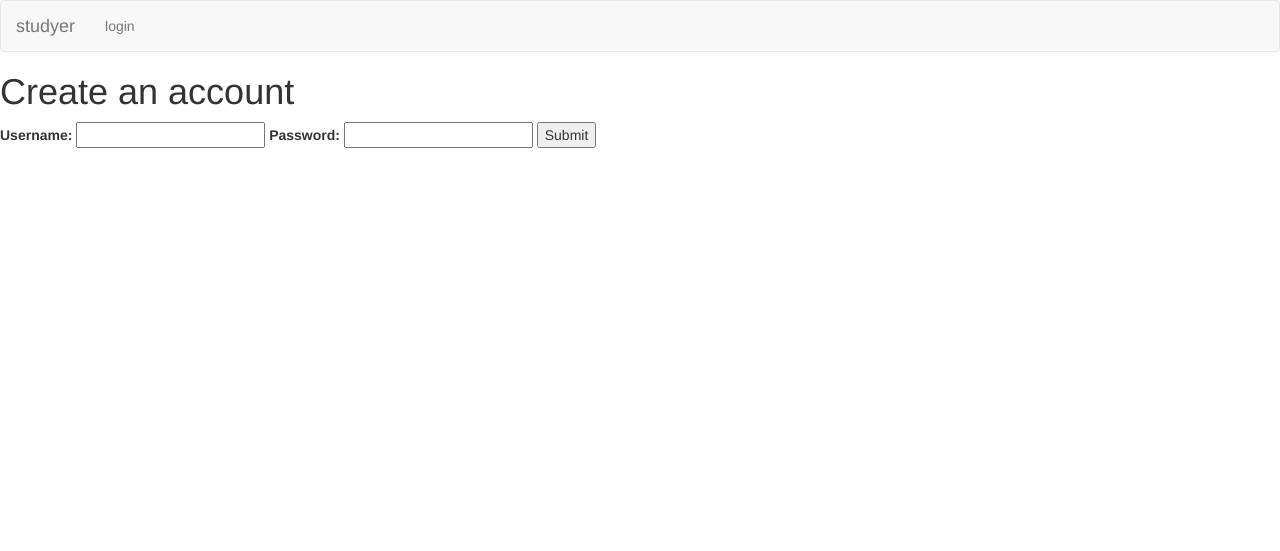
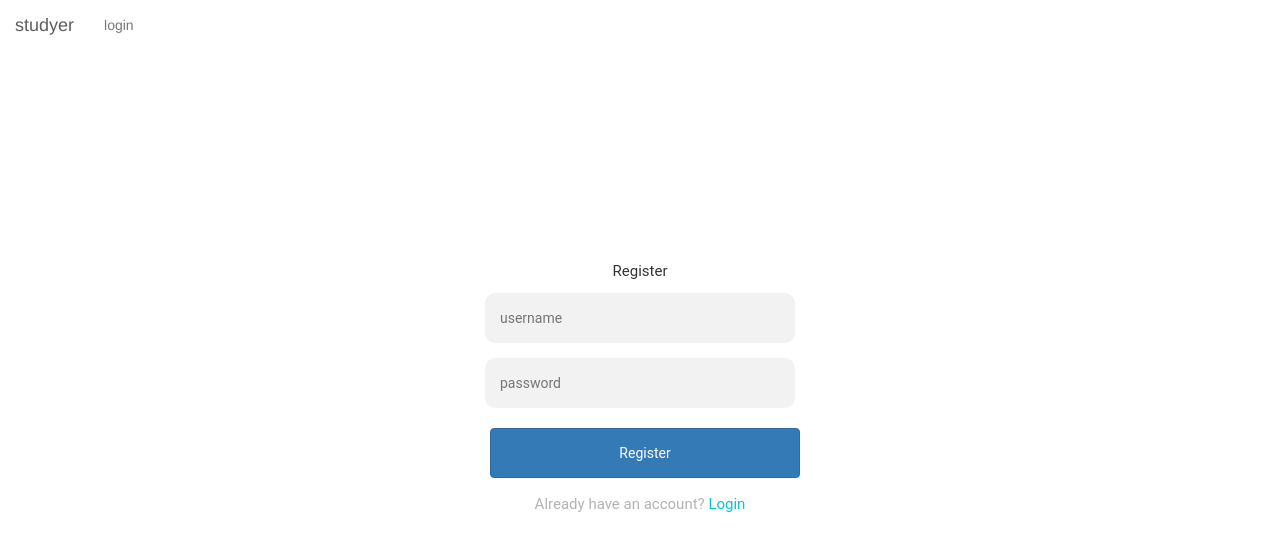
Before and after one commit to sacker4u/studyer, a Flask app: page /register in a window 1280 px wide. Shown: the top 551 px of the page. Run offline with Flask 3, Linux system fonts and the light colour scheme; some libraries are stand-ins or nearby versions.

Commit message:
Made login/register pages better

```diff
--- /dev/null
+++ b/static/login.css
@@ -0,0 +1,53 @@
+body {
+    padding: 0;
+    margin: 0;
+    background: #ffffff;
+    background-size: cover;
+}
+
+.form {
+    font-family: "Roboto", sans-serif;
+    position: relative;
+    z-index: 1;
+    opacity: 100%;
+    max-width: 400px;
+    margin: 200px auto 100px;
+    padding: 10px 45px 30px 45px;
+    text-align: center;
+    border-radius: 10px;
+}
+
+.form p {
+    font-size: 15px;
+    padding: 1px;
+    text-align: center;
+}
+
+.form input {
+    outline: 0;
+    border-radius: 10px;
+    background: #f2f2f2;
+    width: 100%;
+    border: 0;
+    margin: 0 0 15px;
+    padding: 15px;
+    box-sizing: border-box;
+    font-size: 14px;
+}
+
+button {
+    width: 100%;
+    padding: 15px;
+    height: 50px;
+}
+
+.redirmsg {
+    margin: 15px 0 0;
+    color: #B3B3B3;
+    font-size: 12px;
+}
+
+.redirmsg a{
+    color: #06C5CF;
+    text-decoration: none;
+}
--- /dev/null
+++ b/static/styles.css
@@ -0,0 +1,10 @@
+button {
+    border: none;
+    margin: 5px;
+}
+
+#navbar {
+    background-color: #ffffff;
+    border: none;
+    margin-bottom: 0px;
+}
--- a/templates/base.html
+++ b/templates/base.html
@@ -1,7 +1,7 @@
 <!DOCTYPE html>
 <html lang="en">
 <link rel="stylesheet" href="https://maxcdn.bootstrapcdn.com/bootstrap/3.4.1/css/bootstrap.min.css">
-<head>
+<link rel="stylesheet" href="{{ url_for('static', filename='styles.css') }}"><head>
     <meta charset="UTF-8" />
     <meta http-equiv="X-UA-Compatible" content="IE=edge" />
     <meta name="viewport" content="width=device-width, initial-scale=1.0" />
@@ -9,7 +9,7 @@
     {% endblock %}
 </head>
 <body>
-    <nav class="navbar navbar-default">
+    <nav class="navbar navbar-default" id="navbar">
         <div class="container-fluid">
           <div class="navbar-header">
             <a class="navbar-brand" href="/">studyer</a>
--- a/templates/sign_up.html
+++ b/templates/sign_up.html
@@ -2,6 +2,7 @@
 
 {% block head %}
   <title>Register - studyer</title>
+  <link rel="stylesheet" type="text/css" href="{{ url_for('static', filename='login.css') }}">
 {% endblock %}
 
 {% block navbar %}
@@ -9,45 +10,34 @@
 {% endblock %}
 
 {% block body %}
-  <h1>Create an account</h1>
+  <div class="form">
+    <p>Register</p>
     <form action="#" method="post">
-    <label for="username">Username:</label>
-    <input type="text" name="username" />
-    <label for="password">Password:</label>
-    <input type="password" name="password" />
-    <button type="submit">Submit</button>
+      <input type="text" name="username" placeholder="username">
+      <input type="password" name="password" placeholder="password">
+      <button type="submit" class="btn btn-primary">Register</button>
+      <p class="redirmsg">Already have an account? <a href="/login">Login</a></p>
     </form>
+  </div>
+
 {% endblock %}
 
 <!----
-<!DOCTYPE html>
-<html lang="en">
-  <head>
-    <meta charset="UTF-8" />
-    <meta http-equiv="X-UA-Compatible" content="IE=edge" />
-    <meta name="viewport" content="width=device-width, initial-scale=1.0" />
-    <title>Sign Up</title>
-    <style>
-      h1 {
-        color: green;
-      }
-    </style>
-  </head>
-  <body>
-    <nav>
-      <ul>
-        <li><a href="/login">Login</a></li>
-        <li><a href="/register">Create account</a></li>
-      </ul>
-    </nav>
-    <h1>Create an account</h1>
+
+
+
+<div style="border-radius:10px;background-color:aliceblue;width:600px;height:400px;display: flex;align-items: center;justify-content: center;">
+  <h1 style="display:block">Create an account</h1>
   <form action="#" method="post">
+      <div style = "display:block;">
         <label for="username">Username:</label>
-      <input type="text" name="username" />
+        <input type="text" name="username"/>
+      </div style = "display:block;">
         <label for="password">Password:</label>
         <input type="password" name="password" />
-      <button type="submit">Submit</button>
+      </div>
+      <button type="submit" class="btn btn-primary" style="display:block">Submit</button>
+    </div>
   </form>
-  </body>
-</html>
+</div>
 >
```
Also changed, not shown: templates/createset.html (+20 -30 lines), templates/login.html (+17 -36 lines). Lines whose indentation alone changed are shown as unchanged.
